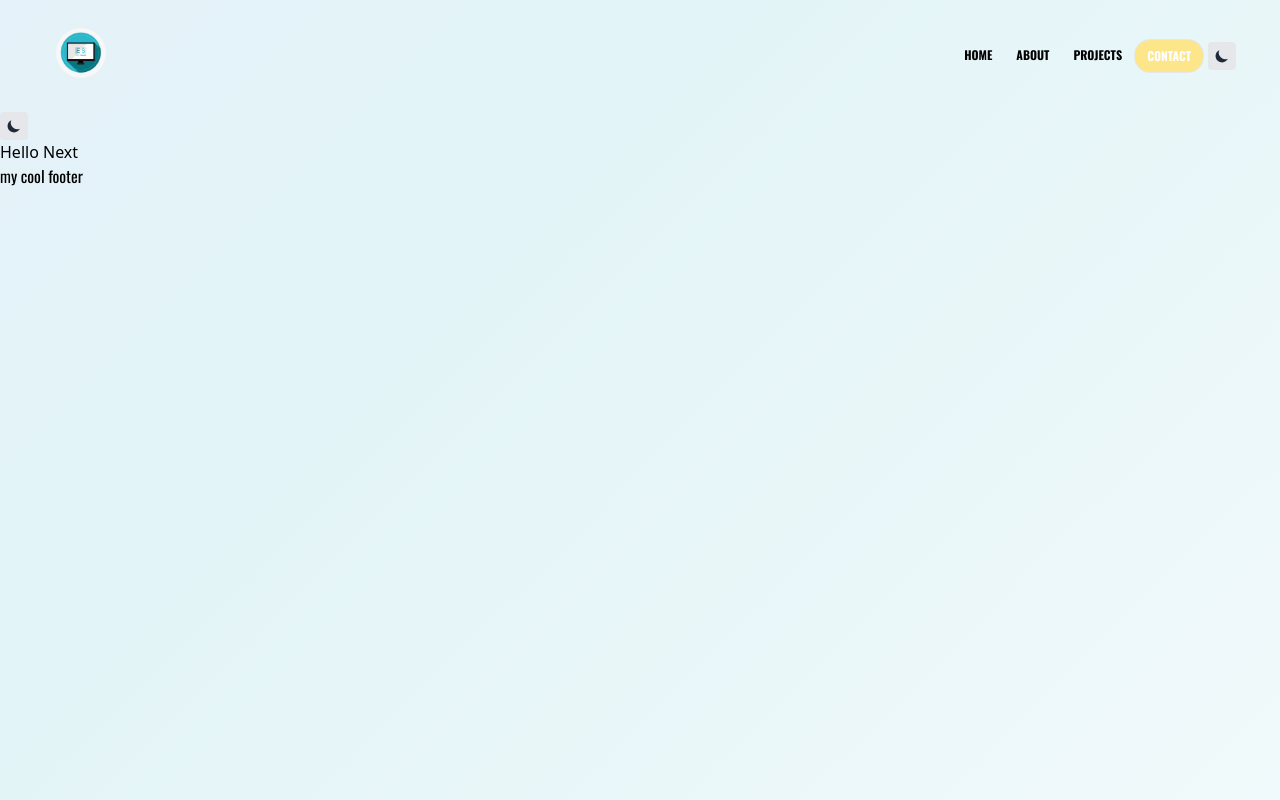
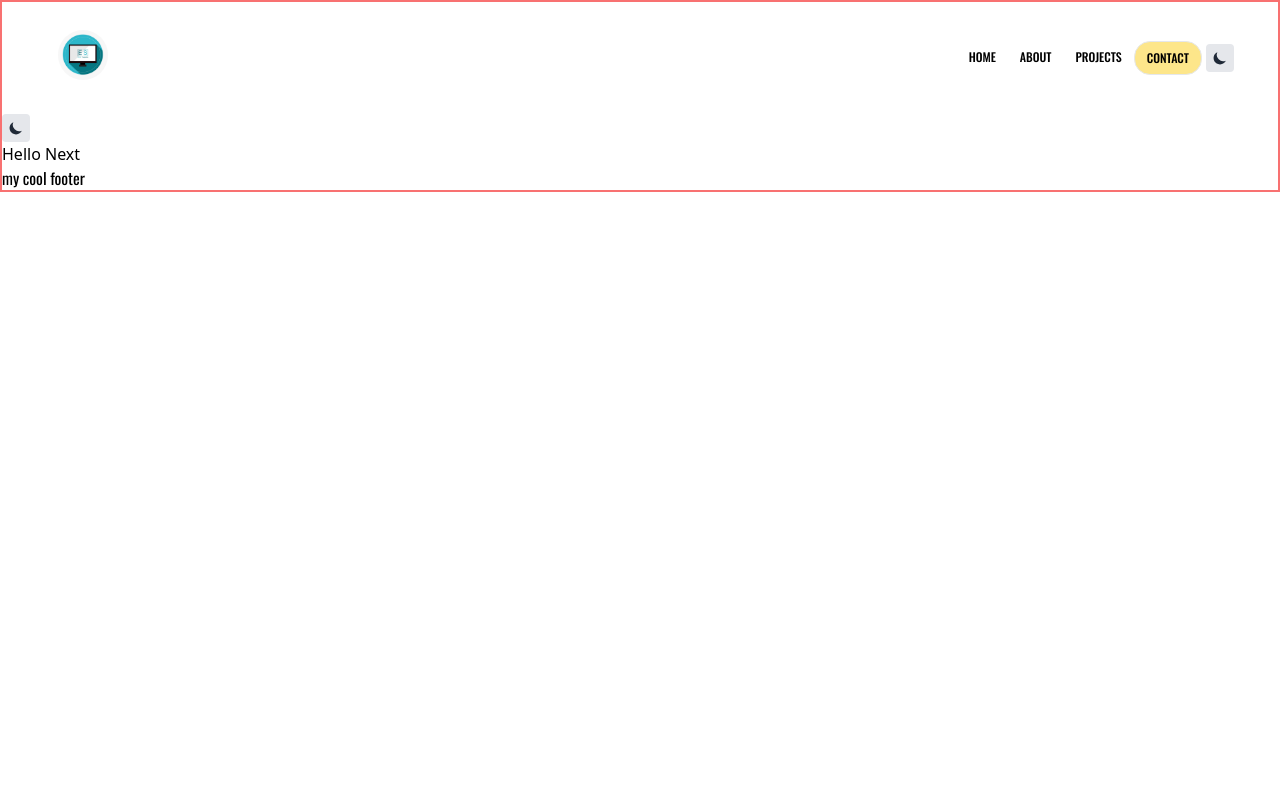
Before and after one commit to enyelsequeira/next-portfolio, a Next.js app: page / in a window 1280 px wide. Built offline with nearby package versions, Linux system fonts and the light colour scheme; a web font is replaced by a local one.

Commit message:
adding nav done

```diff
--- a/components/Header/Header.tsx
+++ b/components/Header/Header.tsx
@@ -1,35 +1,40 @@
 import Image from "next/image";
 import Link from "next/link";
 import React, { FC } from 'react';
+import { AiFillCloseCircle } from "react-icons/ai";
 import { GiHamburgerMenu } from "react-icons/gi";
 import DarkModeBtn from "../DarkModeBtn/DarkModeBtn";
+
+
+
 const Header: FC = () => {
   const [menuOpen, setMenuOpen] = React.useState(false);
   return (
     <>
       <div className="flex flex-wrap py-2">
         <div className="w-full px-4">
-          <nav className="relative flex flex-wrap items-center justify-between px-2 py-3 bg-nav-light font-display dark:bg-nav-dark rounded text-words-light dark:text-words-dark ">
+          <nav className="relative flex flex-wrap items-center justify-between px-2 py-3  font-display">
             <div className="container px-4 mx-auto flex flex-wrap items-center justify-between">
               <div className="w-full relative flex justify-between lg:w-auto px-4 lg:static lg:block lg:justify-start">
                 <Link href="/">
-                  <a className="text-sm font-bold leading-relaxed inline-block mr-4 py-2 whitespace-nowrap uppercase">
+                  <a className="text-sm font-medium leading-relaxed inline-block mr-4 py-2 whitespace-nowrap uppercase">
                     <Image src="/images/icon.jpg" width="50" height="50" className="text-lg rounded-full" />
                   </a>
                 </Link>
 
                 <button className="cursor-pointer text-xl  px-3 py-1 border border-solid border-transparent rounded block lg:hidden outline-none focus:outline-none h-auto" type="button" onClick={() => setMenuOpen(!menuOpen)}>
-                  <GiHamburgerMenu />
+                  {menuOpen ? <AiFillCloseCircle /> : <GiHamburgerMenu />}
+
                 </button>
 
               </div>
 
-              <div className={"lg:flex flex-grow items-center" +(menuOpen ? " flex" : " hidden")}
+              <div className={"lg:flex flex-grow items-center" + (menuOpen ? " flex" : " hidden")}
                 id="nav-bar">
                 <ul className="flex flex-col lg:flex-row list-none lg:ml-auto">
                   <li className="nav-item">
                     <Link href="/">
-                      <a className="px-3 py-2 flex items-center text-xs uppercase font-bold leading-snug hover:opacity-75">
+                      <a className="px-3 py-2 flex items-center text-xs uppercase font-medium leading-snug hover:opacity-75">
                         Home
                       </a>
                     </Link>
@@ -37,29 +42,29 @@ const Header: FC = () => {
 
                   <li className="nav-item">
                     <Link href="/blog">
-                      <a className="px-3 py-2 flex items-center text-xs uppercase font-bold leading-snug hover:opacity-75">
-                      About
+                      <a className="px-3 py-2 flex items-center text-xs uppercase font-medium leading-snug hover:opacity-75">
+                        About
                       </a>
                     </Link>
                   </li>
 
                   <li className="nav-item">
                     <Link href="/about">
-                      <a className="px-3 py-2 flex items-center text-xs uppercase font-bold leading-snug hover:opacity-75">
-                       Projects
+                      <a className="px-3 py-2 flex items-center text-xs uppercase font-medium leading-snug hover:opacity-75">
+                        Projects
                       </a>
                     </Link>
                   </li>
 
                   <li className="nav-item">
                     <Link href="/contact">
-                      <a className="px-3 py-2 flex items-center text-xs uppercase font-bold leading-snug hover:opacity-75 border bg-yellow-200  rounded-2xl text-white dark:text-black">
+                      <a className="px-3 py-2 flex items-center text-xs uppercase font-medium leading-snug hover:opacity-75 border bg-yellow-200  rounded-2xl text-black">
                         Contact
                       </a>
                     </Link>
                   </li>
 
-                  <li className="nav-item px-2 md:px-1 self-start md:self-center">
+                  <li className="nav-item my-2 md:my-0 px-2 md:px-1 self-start md:self-center">
                     <DarkModeBtn />
                   </li>
                 </ul>
--- a/layout/Layout/Layout.tsx
+++ b/layout/Layout/Layout.tsx
@@ -10,7 +10,7 @@ const PageLayout: FC<Props> = ({ children }) => {
   return (
     <>
       <Header />
-      <main className="max-w-screen-xl m-auto">
+      <main>
         <DarkModeBtn />
         {children}
         <p  className="font-display">my cool footer</p>
--- a/pages/_document.tsx
+++ b/pages/_document.tsx
@@ -10,7 +10,7 @@ class MyDocument extends Document {
         <Head>
           <link href="https://fonts.googleapis.com/css2?family=Oswald:wght@200;300;400;500;600;700&family=Quattrocento:wght@400;700&display=swap" rel="stylesheet" />
         </Head>
-        <body className="bg-red-200 ">
+        <body className="max-w-screen-xl border-2 border-red-400 mx-auto bg-[#FAF9FF] dark:bg-[#1d2d50]  ">
           <Main />
           <NextScript />
         </body>
--- a/postcss.config.js
+++ b/postcss.config.js
@@ -1,6 +1,6 @@
 module.exports = {
   plugins: {
-    tailwindcss: {},
+    '@tailwindcss/jit': {},
     autoprefixer: {},
   },
 }
--- a/styles/globals.css
+++ b/styles/globals.css
@@ -1,3 +1,8 @@
+* {
+  box-sizing: border-box;
+  margin: 0;
+  padding: 0;
+}
 html,
 body {
   padding: 0;
@@ -9,21 +14,8 @@ a {
   text-decoration: none;
 }
 
-* {
-  box-sizing: border-box;
-  margin: 0;
-  padding: 0;
-}
-html, body {
-  width: 100%;
-  height:100%;
-}
 
-body {
-    background: linear-gradient(-45deg, #FFFFFF, #E2F4F7, #EDEBFF, #F1FCFE);
-    background-size: 400% 400%;
-    animation: gradient 15s ease infinite;
-}
+
 
 @keyframes gradient {
     0% {
```
